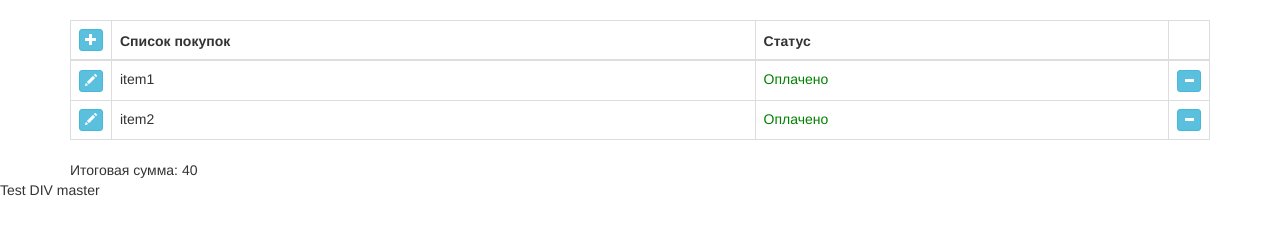
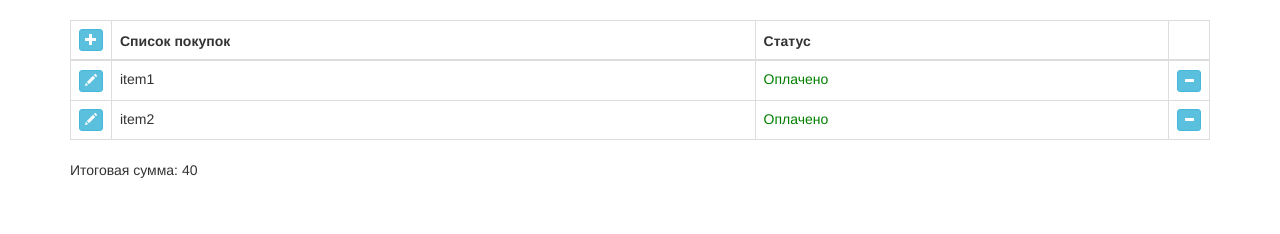
Before and after one commit to madina25/purshase_list, a plain HTML site: page index.html in a window 1280 px wide. Drawn offline with nearby package versions, Linux system fonts and the light colour scheme.

Commit message:
smallfix

```diff
--- a/index.html
+++ b/index.html
@@ -141,7 +141,5 @@
     </div>
 </div>
 
-<div>Test DIV master</div>
-
 </body>
 </html>
```
